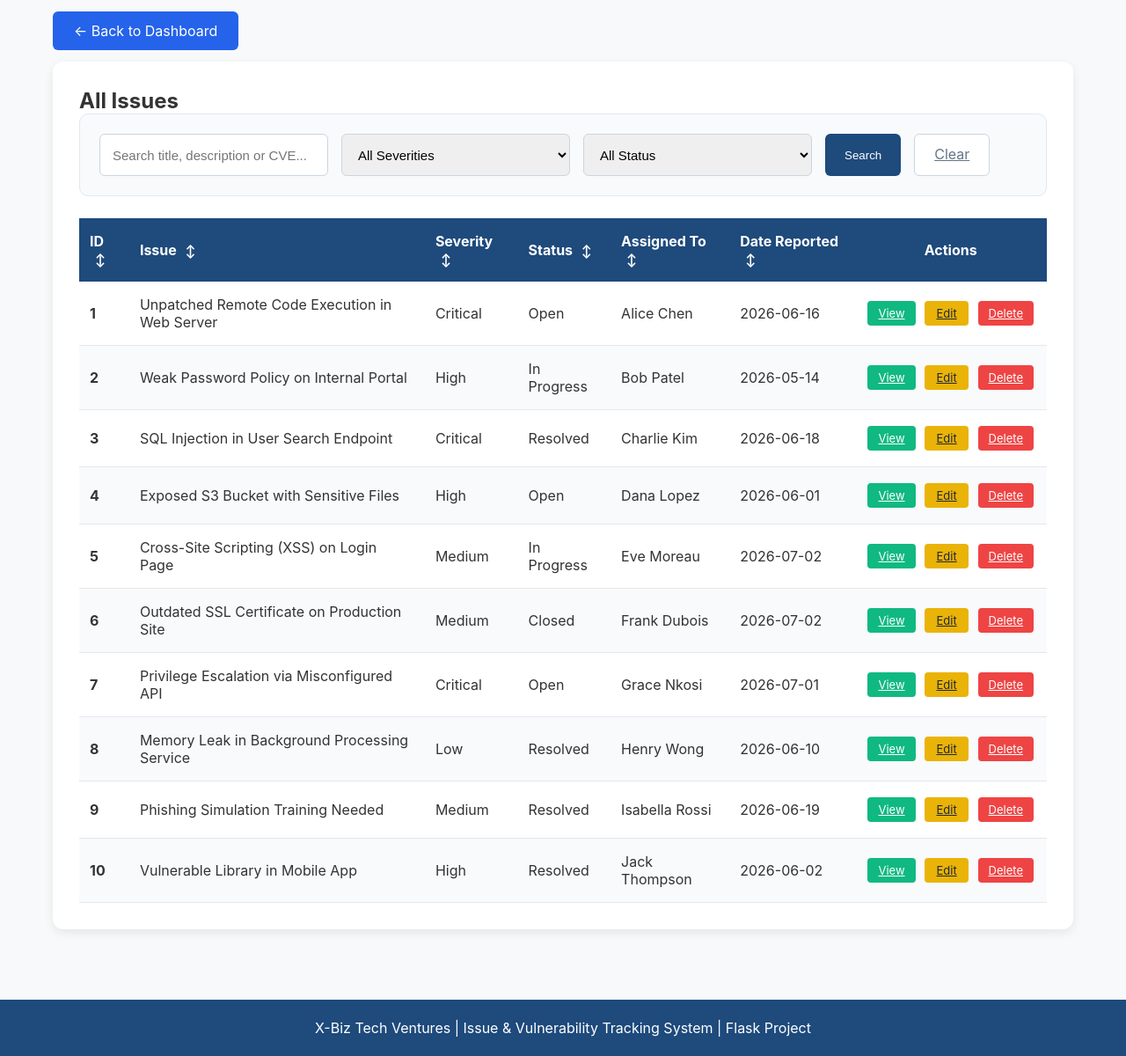
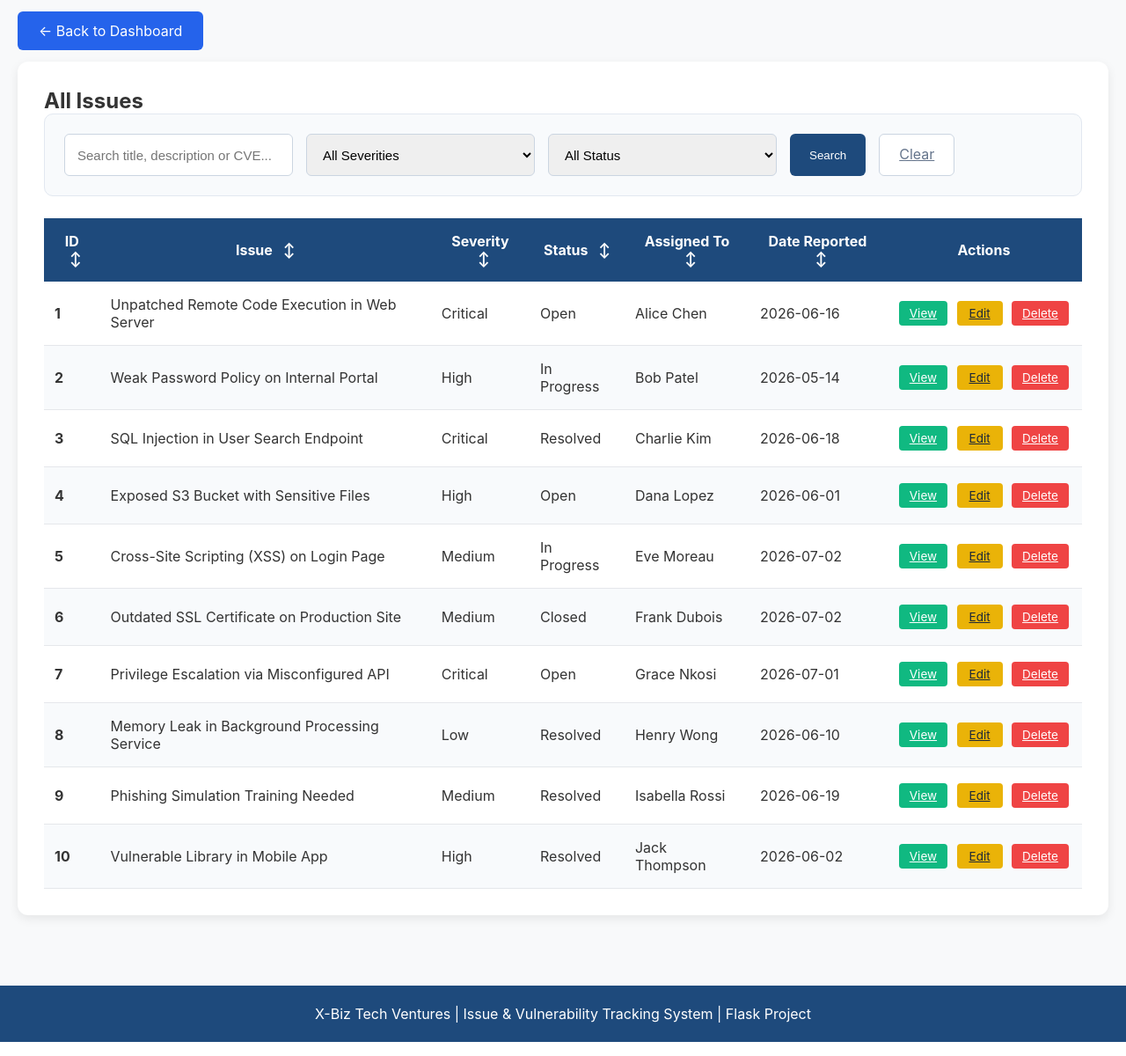
Before and after one commit to Khushig14/tracking-system, a Flask app: page /issues in a window 1280 px wide. Shown: the part 117-1317 px from the top of the page at 88% size. Run offline with Flask 3, Linux system fonts and the light colour scheme; data comes from the database, SQL or seed files in the repository; both versions use the stored data as it was after the commit.

Commit message:
Table alignment changes in view issues page

```diff
--- a/templates/add_issue.html
+++ b/templates/add_issue.html
@@ -38,7 +38,7 @@
 <body>
 
 <header>
-    <h1>X-Biz Tech Ventures</h1>
+    <h1>X-Biz TechVentures</h1>
     <p class="subtitle">Issue &amp; Vulnerability Tracking System</p>
 </header>
 
--- a/templates/home.html
+++ b/templates/home.html
@@ -3,7 +3,7 @@
 <head>
     <meta charset="UTF-8">
     <meta name="viewport" content="width=device-width, initial-scale=1.0">
-    <title>X-Biz Tech Ventures - Dashboard</title>
+    <title>X-Biz TechVentures - Dashboard</title>
     <style>
         * { margin:0; padding:0; box-sizing:border-box; }
         body { font-family: -apple-system, BlinkMacSystemFont, 'Segoe UI', Roboto, sans-serif; background:#f8f9fa; }
--- a/templates/view_issues.html
+++ b/templates/view_issues.html
@@ -16,8 +16,8 @@
         h1{ font-size:32px; font-weight:600; }
         .subtitle{ margin-top:8px; opacity:0.9; }
 
-        .nav{ max-width:1200px; margin:25px auto; padding:0 20px; }
-        .container{ max-width:1200px; margin:0 auto; padding:0 20px; }
+        .nav{ max-width:1400px; margin:25px auto; padding:0 20px; }
+        .container{ max-width:1400px; margin:0 auto; padding:0 20px; }
         .card{
             background:white; border-radius:12px; box-shadow:0 4px 12px rgba(0,0,0,0.08); padding:30px;
         }
@@ -56,30 +56,27 @@
             background:#1e4a7c;
             color:white;
             padding:16px 12px;
-            text-align:left;
+            text-align:center;
             cursor:pointer;
             user-select: none;
         }
         th:hover { background:#334155; }
-        th .arrow { margin-left: 6px; font-size: 14px; }
-        th.center { text-align: center; }
+        .arrow {
+            margin-left: 8px;
+            font-size: 16px;
+        }
         td{ padding:16px 12px; border-bottom:1px solid #e5e7eb; }
         tr:nth-child(even){ background:#f8fafc; }
         tr:hover{ background:#f1f5f9; }
 
-        /* Fixed Actions Column */
-        .actions-cell {
-            text-align: center;
-            white-space: nowrap;
-        }
-        .btn-small {
-            padding: 6px 12px;
-            font-size: 13px;
-            border-radius: 4px;
-            margin: 2px 3px;
+        .actions-cell { text-align: center; white-space: nowrap; }
+        .btn-small{
+            padding:6px 12px;
+            font-size:13.5px;
+            border-radius:4px;
+            margin:2px 3px;
             display: inline-block;
-            min-width: 50px;
-            text-align: center;
+            min-width: 52px;
         }
         .btn-view{ background:#10b981; color:white; }
         .btn-edit{ background:#eab308; color:#1f2937; }
@@ -183,9 +180,7 @@ function sortTable(col, tableId) {
         let x = a.cells[col].textContent.trim();
         let y = b.cells[col].textContent.trim();
 
-        if (!isNaN(x) && !isNaN(y)) {
-            return isAsc ? x - y : y - x;
-        }
+        if (!isNaN(x) && !isNaN(y)) return isAsc ? x - y : y - x;
         return isAsc ? x.localeCompare(y) : y.localeCompare(x);
     });
 
@@ -195,7 +190,6 @@ function sortTable(col, tableId) {
         const arrow = document.getElementById('arrow' + i);
         if (arrow) arrow.textContent = '↕';
     }
-
     document.getElementById('arrow' + col).textContent = isAsc ? '↑' : '↓';
 
     table.setAttribute('data-sort-' + col, isAsc ? 'asc' : 'desc');
```
Also changed, not shown: issues.db.
